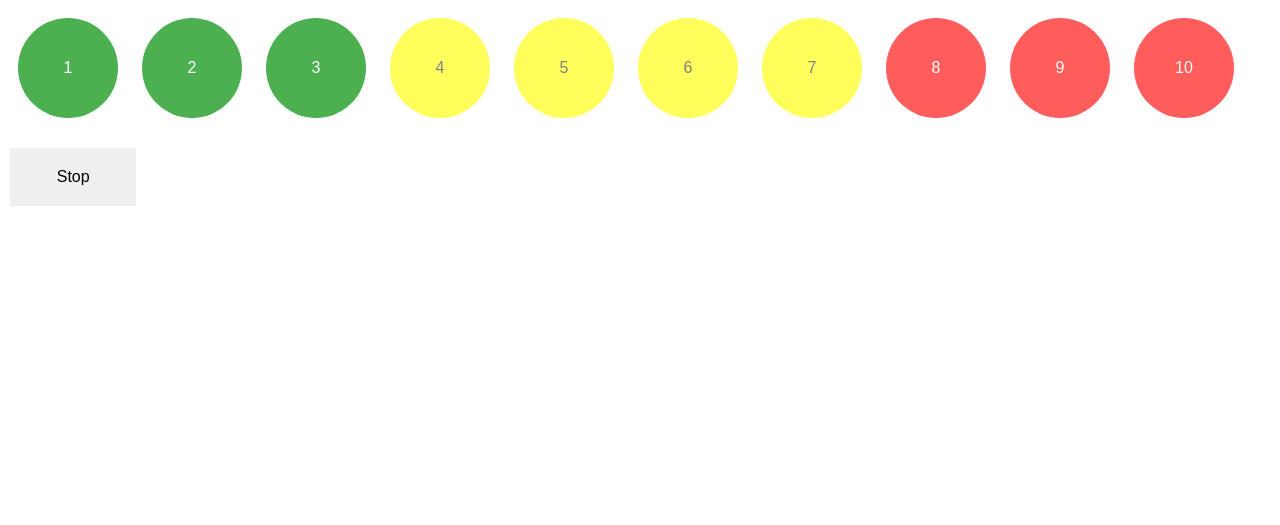
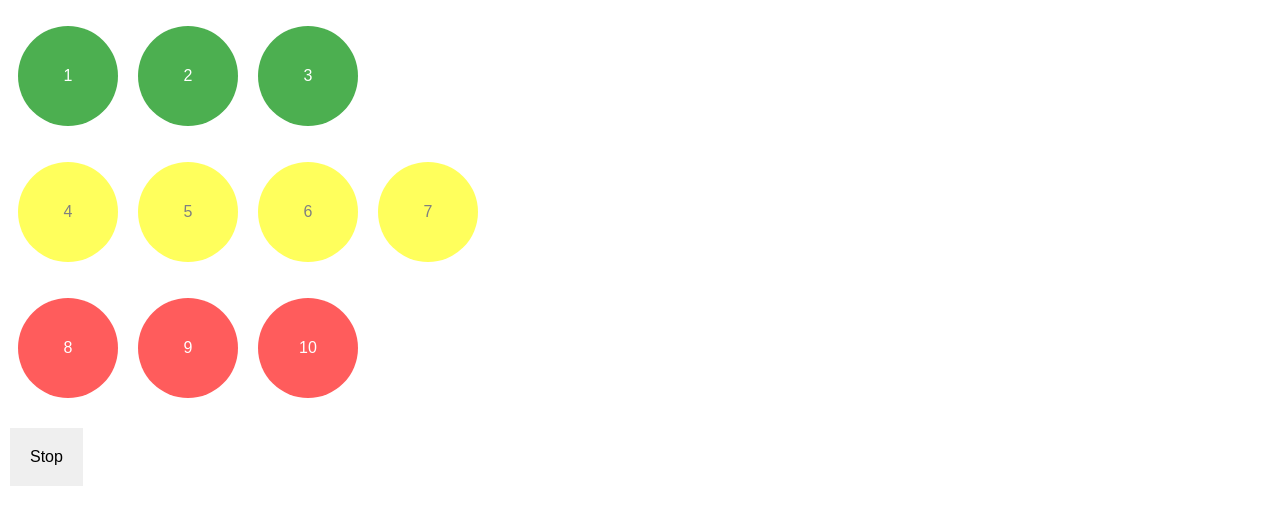
Before and after one commit to anlemett/WL_record_app, a Flask app: template templates/workload.html in a window 1280 px wide. Shown: the top 525 px of the page. Run offline with Flask 2, Linux system fonts and the light colour scheme; the template is opened without the code that fills it: most values are stand-ins (such as "Sample title", 1, 10 or a date in 2020).

Commit message:
position score buttons

```diff
--- a/static/css/main.css
+++ b/static/css/main.css
@@ -25,6 +25,12 @@ label {
   display: block;
   font-size: 15em;
 }
+
+
+.container  {
+  display: inline-flex;
+}
+
 
 .score1 {
   background-color: #4CAF50; /* Green */
@@ -98,5 +104,4 @@ button[disabled]{
   display: inline-block;
   font-size: 16px;
   margin: 4px 2px;
-  width: 10%;
 }
--- a/templates/index.html
+++ b/templates/index.html
@@ -22,7 +22,9 @@
         <form method=post  id="settingForm">
 
             {{ render_field(form.exname) }}
+            <br><br>
             {{ render_field(form.piname) }}
+            <br><br>
             {{ render_field(form.timeint) }}
 
             <!--
--- a/templates/workload.html
+++ b/templates/workload.html
@@ -27,18 +27,29 @@
 
         <form method=post id="workloadForm">
 
+            <p>
+            <div class='container'>
             <input type="hidden" id="form_hidden_field" name="submit_button" value="">
             <button type="submit" onclick="delayedSubmit1(event);"  id="one" class="score1">1</button>
             <button type="submit" onclick="delayedSubmit2(event);" id="two" class="score1"> 2 </button>
             <button type="submit" onclick="delayedSubmit3(event);" id="three" class="score1"> 3 </button>
+            </div>
+            </p>
+            <p>
+            <div class='container'>
             <button type="submit" onclick="delayedSubmit4(event);" id="four" class="score2"> 4 </button>
             <button type="submit" onclick="delayedSubmit5(event);" id="five" class="score2"> 5 </button>
             <button type="submit" onclick="delayedSubmit6(event);" id="six" class="score2"> 6 </button>
             <button type="submit" onclick="delayedSubmit7(event);" id="seven" class="score2"> 7 </button>
+            </div>
+            </p>
+            <p>
+            <div class='container'>
             <button type="submit" onclick="delayedSubmit8(event);" id="eight" class="score3"> 8 </button>
             <button type="submit" onclick="delayedSubmit9(event);" id="nine" class="score3"> 9 </button>
             <button type="submit" onclick="delayedSubmit10(event);" id="ten" class="score3"> 10 </button>
-
+            </div>
+            </p>
 
             <p>
                 <button type="submit" onclick="submitStop(event);" id="stop" class="general"> Stop </button>
```
